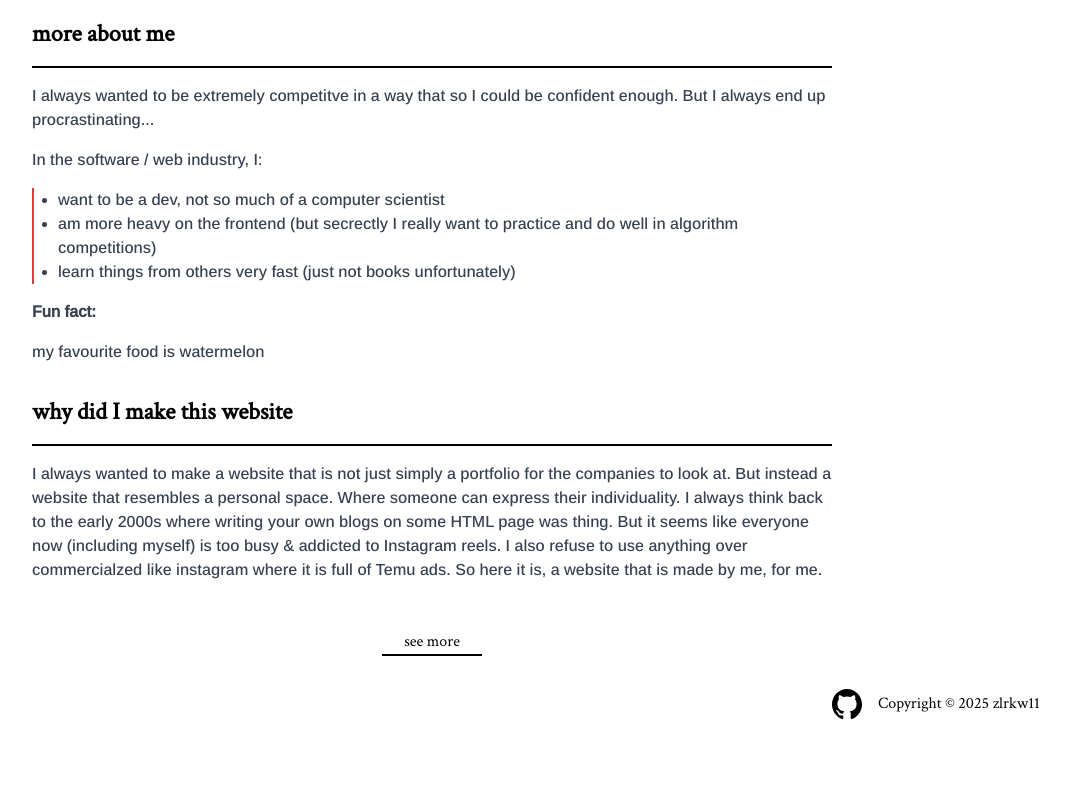
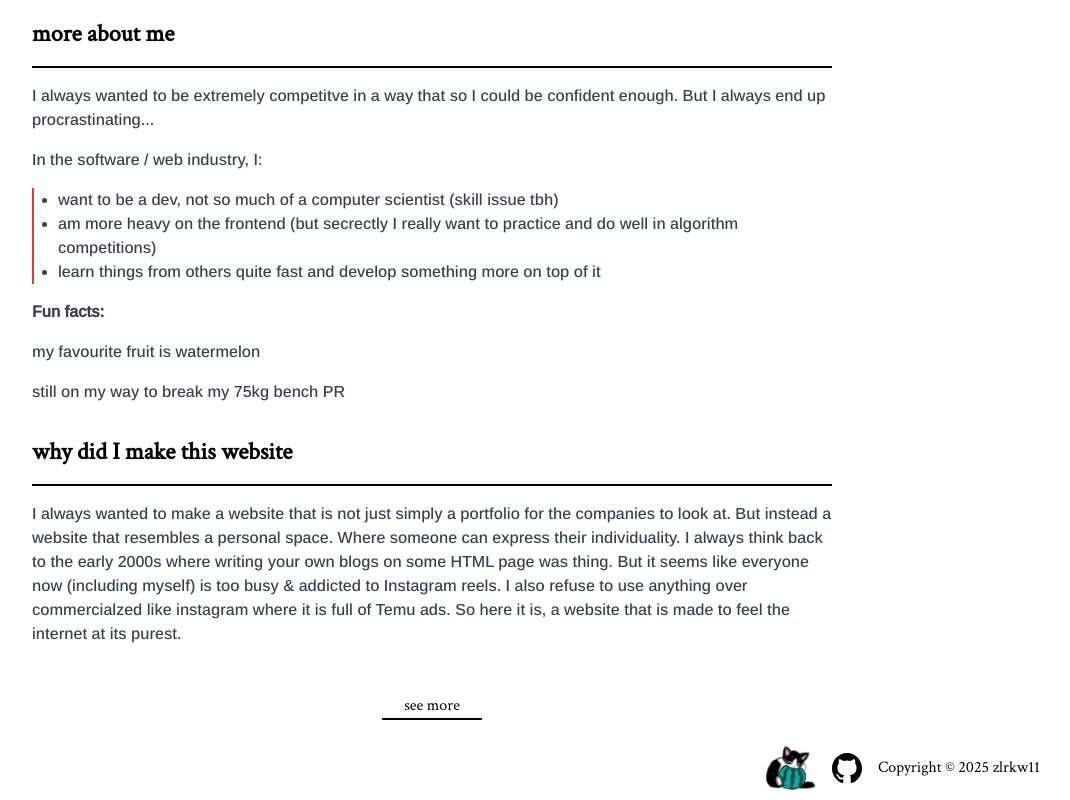
Before and after one commit to zlrkw11/zl-v2, a Next.js app: page /about in a window 1280 px wide. Shown: the part 312-1112 px from the top of the page, without its empty margins (208-1278 px from the left). Before the commit the page ends 1048 px from the top, so only its background shows below. Built offline with nearby package versions, Linux system fonts and the light colour scheme.

Commit message:
added image to footer

```diff
--- a/app/about/page.tsx
+++ b/app/about/page.tsx
@@ -45,8 +45,8 @@ const About = () => {
               </Link>{" "}
               but I still have the passion as always to learn new skills in
               web-development and try to make something cool and original in
-              nowadays' world where everything is instantly made with
-              AI(including parts of this paragraph).
+              nowadays' world where everything is instantly made with AI
+              (including parts of this paragraph).
             </p>
           </div>
         </div>
@@ -64,18 +64,22 @@ const About = () => {
               </p>
               <p>In the software / web industry, I:</p>
               <ul id="list" className="list-disc pl-6 ">
-                <li>want to be a dev, not so much of a computer scientist</li>
+                <li>
+                  want to be a dev, not so much of a computer scientist (skill
+                  issue tbh)
+                </li>
                 <li>
                   am more heavy on the frontend (but secrectly I really want to
                   practice and do well in algorithm competitions)
                 </li>
                 <li>
-                  learn things from others very fast (just not books
-                  unfortunately)
+                  learn things from others quite fast and develop something more
+                  on top of it
                 </li>
               </ul>
-              <p className="font-bold">Fun fact:</p>
-              <p>my favourite food is watermelon</p>
+              <p className="font-bold">Fun facts:</p>
+              <p>my favourite fruit is watermelon</p>
+              <p>still on my way to break my 75kg bench PR</p>
             </div>
           </div>
         </div>
@@ -91,7 +95,7 @@ const About = () => {
             everyone now (including myself) is too busy & addicted to Instagram
             reels. I also refuse to use anything over commercialzed like
             instagram where it is full of Temu ads. So here it is, a website
-            that is made by me, for me.
+            that is made to feel the internet at its purest.
           </p>
         </div>
       </div>
--- a/app/components/footer.tsx
+++ b/app/components/footer.tsx
@@ -2,11 +2,19 @@
 import Image from "next/image";
 import Link from "next/link";
 import github from "../../public/assets/gh.svg";
-
+import jas from "../../public/assets/jas.png";
+import styles from "../styles/Home.module.css";
 const Footer = () => {
   return (
     <div className="flex w-full ml-auto justify-center md:justify-end">
       <div className="flex h-8 mr-4 items-center gap-4 px-4 py-8 ">
+        <Image
+          src={jas}
+          width={50}
+          height={50}
+          alt="jas by christine"
+          className={`${styles.moveUpDown} mr-auto`}
+        />
         <Link href="https://github.com/zlrkw11">
           <Image src={github} alt="github" width={30} height={30} />
         </Link>
```
Also changed, not shown: public/assets/jas.png (added).
